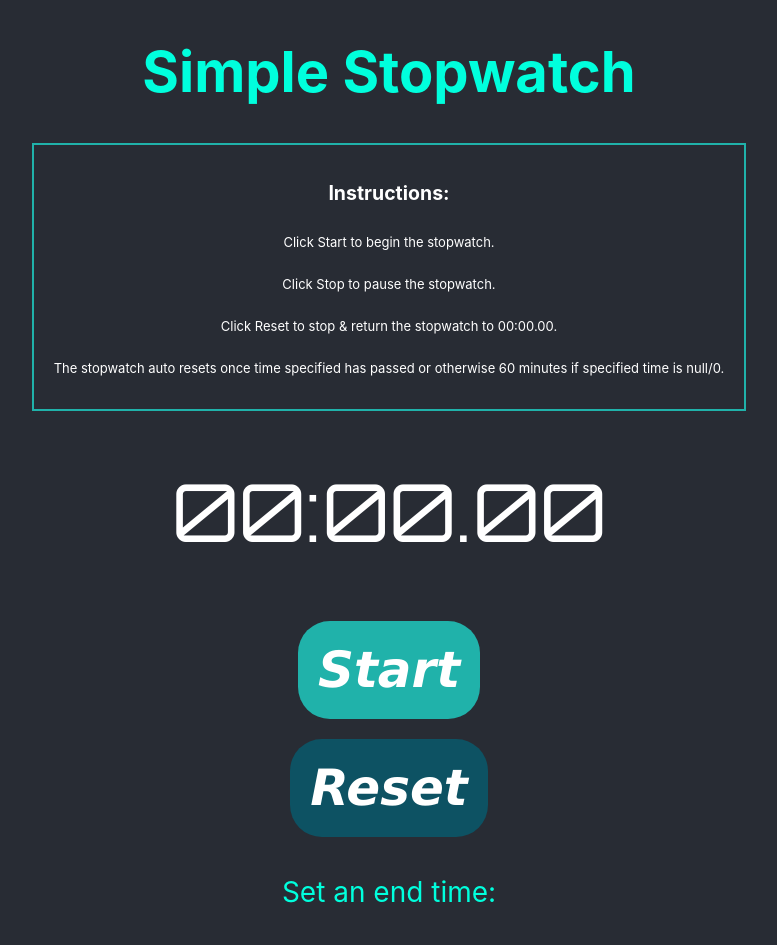
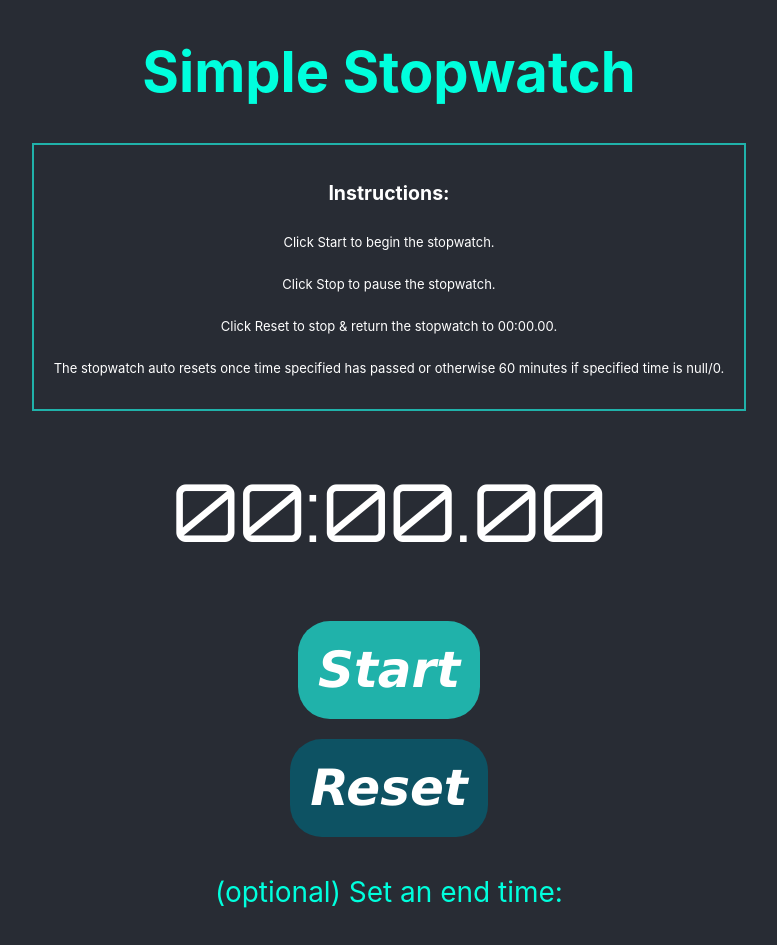
Before and after one commit to GravByte/React_SimpleStopWatch, a React (Create React App) app in the folder simplestopwatch/: page / in a window 1280 px wide. Shown: the top 945 px of the page, without its empty margins (251-1028 px from the left). Built offline with nearby package versions, Linux system fonts and the light colour scheme.

Commit message:
Added link to page in readme

```diff
--- a/simplestopwatch/src/App.js
+++ b/simplestopwatch/src/App.js
@@ -57,7 +57,7 @@ function App() {
         Reset
       </button>
 
-      <p>Set an end time:</p>
+      <p>(optional) Set an end time:</p>
 
       <div className="input-container">
       <input
```
Also changed, not shown: 1 other file (tests, documents, lock files or other folders).
